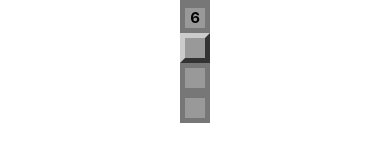
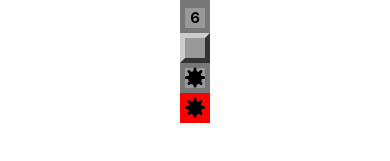
Before and after one commit to allanmn/react-native-mines, a React Native app: screen / in a window 390 px wide. Shown: the part 461-622 px from the top of the page. Built offline with nearby package versions, Linux system fonts and the light colour scheme.

Commit message:
Mine component #2

```diff
--- a/src/components/Field.js
+++ b/src/components/Field.js
@@ -1,12 +1,14 @@
 import React from "react";
 import { StyleSheet, Text, View } from "react-native";
 import params from "../params";
+import Mine from "./Mine";
 
 export default (props) => {
-  const { mined, opened, nearMines } = props;
+  const { mined, opened, nearMines, exploded } = props;
 
   const styleField = [styles.field];
   if (opened) styleField.push(styles.opened);
+  if (exploded) styleField.push(styles.exploded);
   if (styleField.length === 1) styleField.push(styles.regular);
 
   let color = null;
@@ -24,6 +26,7 @@
       ) : (
         false
       )}
+      {mined && opened ? <Mine /> : false}
     </View>
   );
 };
@@ -51,4 +54,8 @@
     fontWeight: "bold",
     fontSize: params.fontSize,
   },
+  exploded: {
+    backgroundColor: "red",
+    borderColor: "red",
+  },
 });
--- /dev/null
+++ b/src/components/Mine.js
@@ -0,0 +1,38 @@
+import React from "react";
+import { StyleSheet, View } from "react-native";
+
+export default (props) => {
+  return (
+    <View style={StyleSheet.container}>
+      <View style={styles.coreMine}></View>
+      <View style={styles.line}></View>
+      <View style={[styles.line, { transform: [{ rotate: "45deg" }] }]}></View>
+      <View style={[styles.line, { transform: [{ rotate: "90deg" }] }]}></View>
+      <View style={[styles.line, { transform: [{ rotate: "135deg" }] }]}></View>
+    </View>
+  );
+};
+
+const styles = StyleSheet.create({
+  container: {
+    alignItems: "center",
+    justifyContent: "center",
+  },
+  coreMine: {
+    height: 14,
+    width: 14,
+    borderRadius: 10,
+    backgroundColor: "#000",
+    alignItems: "center",
+    justifyContent: "center",
+  },
+  line: {
+    position: "absolute",
+    top: 5,
+    left: -3,
+    height: 3,
+    width: 20,
+    borderRadius: 3,
+    backgroundColor: "#000",
+  },
+});
```
